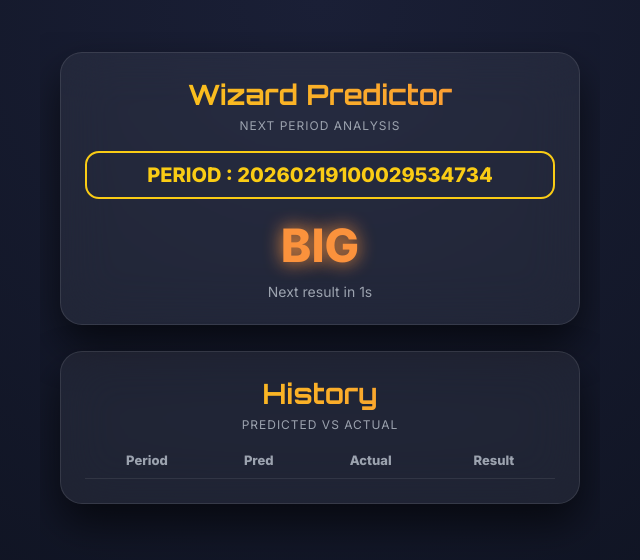
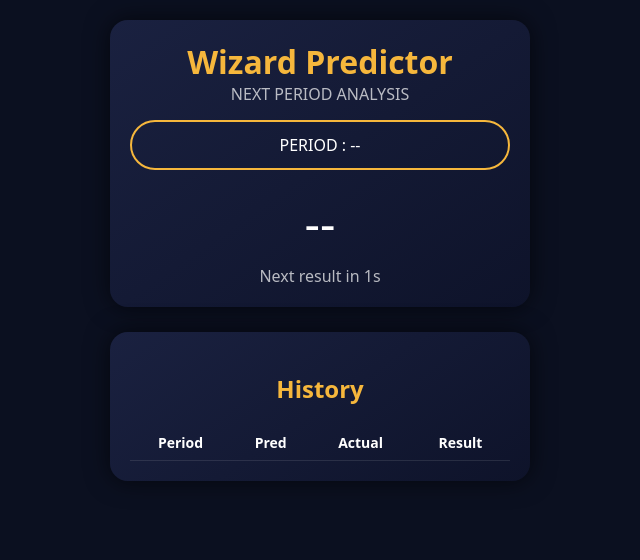
Before and after one commit to ngopichandu407-creator/wizard-predictor, a plain HTML site: page index.html in a window 1280 px wide. Shown: the whole page, without its empty margins (320-960 px from the left). Drawn offline with Linux system fonts and the light colour scheme; no server answers.

Commit message:
Update index.html

```diff
--- a/index.html
+++ b/index.html
@@ -2,138 +2,90 @@
 <html lang="en">
 <head>
 <meta charset="UTF-8">
+<title>Wizard Predictor PRO</title>
 <meta name="viewport" content="width=device-width, initial-scale=1.0">
-<title>Wizard Predictor PRO</title>
-
-<link href="https://fonts.googleapis.com/css2?family=Orbitron:wght@700&family=Inter:wght@400;600;800&display=swap" rel="stylesheet">
 
 <style>
-:root{
-  --bg:#0b0f1a;
-  --glass:rgba(255,255,255,0.06);
-  --gold:#facc15;
-  --green:#22c55e;
-  --red:#ef4444;
-  --blue:#38bdf8;
-  --text:#e5e7eb;
-  --muted:#9ca3af;
+body{
+  margin:0;
+  background:#0b1020;
+  font-family:system-ui,Arial;
+  color:#fff;
 }
-*{box-sizing:border-box}
-html,body{
-  margin:0;height:100%;
-  font-family:Inter,sans-serif;
-  background:radial-gradient(circle at top,#1a1f36,#0b0f1a);
-  color:var(--text);
+.container{
+  max-width:420px;
+  margin:auto;
+  padding:20px;
 }
-body{
-  display:flex;
-  justify-content:center;
-  align-items:center;
-  overflow:hidden;
+.card{
+  background:linear-gradient(145deg,#1a2140,#0e132a);
+  border-radius:18px;
+  padding:20px;
+  box-shadow:0 0 25px rgba(0,0,0,.6);
 }
-.side{
-  position:fixed;top:0;bottom:0;width:180px;
-  backdrop-filter:blur(25px);
-  background:rgba(255,255,255,0.05);
+h1{
+  text-align:center;
+  color:#f6b73c;
+  margin:0;
 }
-.side.left{left:0}
-.side.right{right:0}
+.sub{
+  text-align:center;
+  opacity:.7;
+  margin-bottom:15px;
+}
+.period{
+  border:2px solid #f6b73c;
+  padding:12px;
+  border-radius:30px;
+  text-align:center;
+  margin-bottom:20px;
+}
+.pred{
+  font-size:48px;
+  text-align:center;
+  margin:10px 0;
+}
+.BIG{color:#ff5252;}
+.SMALL{color:#4fc3ff;}
 
-.app{
-  z-index:1;
-  width:100%;
-  max-width:560px;
-  height:92%;
-  display:flex;
-  flex-direction:column;
-  gap:26px;
-  padding:20px;
-  overflow-y:auto;
+.timer{
+  text-align:center;
+  opacity:.7;
 }
 
-.card{
-  background:var(--glass);
-  backdrop-filter:blur(25px);
-  border-radius:22px;
-  padding:24px;
-  box-shadow:0 20px 40px rgba(0,0,0,.6);
-  border:1px solid rgba(255,255,255,0.1);
-  text-align:center;
+.history{
+  margin-top:25px;
 }
-
-.logo{
-  font-family:Orbitron,sans-serif;
-  font-size:28px;
-  background:linear-gradient(90deg,#facc15,#fb923c);
-  -webkit-background-clip:text;
-  -webkit-text-fill-color:transparent;
-}
-
-.sub{
-  font-size:12px;
-  letter-spacing:1px;
-  color:var(--muted);
-  margin-top:6px;
-}
-
-.period{
-  margin-top:18px;
-  font-size:20px;
-  font-weight:800;
-  border:2px solid var(--gold);
-  border-radius:14px;
-  padding:10px;
-  color:var(--gold);
-  white-space:nowrap;
-}
-
-.pred{
-  margin-top:18px;
-  font-size:46px;
-  font-weight:900;
-}
-.BIG{color:#fb923c;text-shadow:0 0 18px #fb923c}
-.SMALL{color:var(--blue);text-shadow:0 0 18px var(--blue)}
-
-.timer{
-  margin-top:10px;
-  font-size:14px;
-  color:var(--muted);
-}
-
 table{
   width:100%;
   border-collapse:collapse;
-  margin-top:10px;
-  font-size:13px;
+  font-size:14px;
 }
 th,td{
-  padding:10px;
-  border-bottom:1px solid rgba(255,255,255,0.08);
+  padding:8px;
+  text-align:center;
+  border-bottom:1px solid rgba(255,255,255,.1);
 }
-th{color:var(--muted)}
-.win{color:var(--green);font-weight:800}
-.loss{color:var(--red);font-weight:800}
+.win{color:#4caf50;}
+.loss{color:#ff5252;}
 </style>
 </head>
 
 <body>
-<div class="side left"></div>
-<div class="side right"></div>
+<div class="container">
+  <div class="card">
+    <h1>Wizard Predictor</h1>
+    <div class="sub">NEXT PERIOD ANALYSIS</div>
 
-<div class="app">
+    <div class="period" id="period">PERIOD : --</div>
 
-<div class="card">
-  <div class="logo">Wizard Predictor</div>
-  <div class="sub">NEXT PERIOD ANALYSIS</div>
-  <div class="period" id="period">Loading…</div>
-  <div class="pred" id="prediction">WAIT</div>
-  <div class="timer">Next result in <span id="sec">60</span>s</div>
+    <div class="pred" id="prediction">--</div>
+
+    <div class="timer">Next result in <span id="sec">--</span>s</div>
   </div>
 
-<div class="card">
-  <div class="logo">History</div>
-  <div class="sub">PREDICTED VS ACTUAL</div>
+  <div class="card history">
+    <h2 style="text-align:center;color:#f6b73c">History</h2>
     <table>
       <thead>
         <tr>
@@ -146,117 +98,128 @@ th{color:var(--muted)}
       <tbody id="history"></tbody>
     </table>
   </div>
-
 </div>
 
 <script>
+/* ================= CONFIG ================= */
 const API="https://draw.ar-lottery01.com/WinGo/WinGo_1M/GetHistoryIssuePage.json";
 
-let predictedFor=null;
-let currentPrediction=null;
-let historyDone=new Set();
-let memory=[];
+/* ================= MEMORY ================= */
+let mem=[];
+let predictedIssue=null;
+let predictedValue=null;
+let done=new Set();
 
-/* ---------- TIME ---------- */
-function utcMinutes(){return Math.floor(Date.now()/60000);}
-function nextPeriod(){
-  const d=new Date();
-  return `${d.getUTCFullYear()}${String(d.getUTCMonth()+1).padStart(2,'0')}${String(d.getUTCDate()).padStart(2,'0')}1000${10001+utcMinutes()+1}`;
-}
+/* ================= 25+ LOGIC ENGINE ================= */
+function calculate(){
+  let s=0,m=mem;
 
-/* ---------- 25+ LOGIC ENGINE ---------- */
-function calculate(){
-  let s=0;
-  const m=memory;
+  // 1-2 momentum
+  if(m.at(-1)==="BIG") s++;
+  if(m.at(-1)==="SMALL") s--;
 
-  // 1–4 momentum
-  if(m.slice(-1)[0]==="BIG") s++;
-  if(m.slice(-1)[0]==="SMALL") s--;
+  // 3-4 double streak
   if(m.slice(-2).every(v=>v==="BIG")) s+=2;
   if(m.slice(-2).every(v=>v==="SMALL")) s-=2;
 
-  // 5–8 reversal / flip
-  if(m.slice(-2).join()==="BIG,SMALL") s++;
-  if(m.slice(-2).join()==="SMALL,BIG") s--;
-  if(m.slice(-3).join()==="BIG,SMALL,BIG") s+=2;
-  if(m.slice(-3).join()==="SMALL,BIG,SMALL") s-=2;
+  // 5-6 triple pattern
+  if(m.slice(-3).join()==="BIG,SMALL,BIG") s++;
+  if(m.slice(-3).join()==="SMALL,BIG,SMALL") s--;
 
-  // 9–12 zigzag / BBSS
+  // 7-8 reversal
   if(m.slice(-4).join()==="BIG,BIG,SMALL,SMALL") s--;
   if(m.slice(-4).join()==="SMALL,SMALL,BIG,BIG") s++;
-  if(m.slice(-4).join()==="BIG,SMALL,SMALL,BIG") s++;
-  if(m.slice(-4).join()==="SMALL,BIG,BIG,SMALL") s--;
 
-  // 13–16 entropy & digit bias
-  const e=utcMinutes()%10;
-  if(e>5) s++;
-  if(e<5) s--;
-  if(e===0||e===5) s+=2;
-  if(e===9||e===1) s-=2;
+  // 9 zigzag
+  if(m.slice(-5).join()==="BIG,SMALL,BIG,SMALL,BIG") s++;
+  if(m.slice(-5).join()==="SMALL,BIG,SMALL,BIG,SMALL") s--;
 
-  // 17–20 fibo rhythm
+  // 10-11 dominance
+  if(m.slice(-6).filter(v=>v==="BIG").length>=5) s--;
+  if(m.slice(-6).filter(v=>v==="SMALL").length>=5) s++;
+
+  // 12-13 fibonacci depth
   if(m.length%5===0) s++;
   if(m.length%8===0) s--;
-  if(m.length%13===0) s++;
-  if(m.length%21===0) s--;
 
-  // 21–23 psychology pressure
-  if(m.slice(-5).filter(v=>v==="BIG").length>=4) s--;
-  if(m.slice(-5).filter(v=>v==="SMALL").length>=4) s++;
-  if(m.slice(-6).every(v=>v===m[0])) s*=-1;
+  // 14-15 psychology flip
+  if(m.at(-1)!==m.at(-2)) s++;
+  if(m.at(-1)===m.at(-2)) s--;
 
-  // 24–26 trend break
-  if(m.slice(-7).every(v=>v==="BIG")) s=-3;
-  if(m.slice(-7).every(v=>v==="SMALL")) s=3;
-  if(Math.abs(s)>=6) s=Math.sign(s)*4;
+  // 16-17 volatility
+  if(new Set(m.slice(-5)).size===1) s-=2;
+  if(new Set(m.slice(-5)).size>2) s+=1;
 
-  const r=s>=0?"BIG":"SMALL";
-  memory.push(r);
-  if(memory.length>30) memory.shift();
+  // 18-19 BBSS logic
+  if(m.slice(-4).join()==="BIG,BIG,SMALL,SMALL") s--;
+  if(m.slice(-4).join()==="SMALL,SMALL,BIG,BIG") s++;
+
+  // 20-21 time bias
+  let t=new Date().getUTCSeconds();
+  if(t>30) s++;
+  if(t<30) s--;
+
+  // 22 history pressure
+  if(m.length>15 && m.slice(-10).filter(v=>v==="BIG").length>6) s--;
+  if(m.length>15 && m.slice(-10).filter(v=>v==="SMALL").length>6) s++;
+
+  // 23-24 balance restore
+  if(m.filter(v=>v==="BIG").length>m.filter(v=>v==="SMALL").length+5) s--;
+  if(m.filter(v=>v==="SMALL").length>m.filter(v=>v==="BIG").length+5) s++;
+
+  // 25 randomness dampener
+  if(Math.random()>0.7) s*=-1;
+
+  let r=s>=0?"BIG":"SMALL";
+  mem.push(r);
+  if(mem.length>40) mem.shift();
   return r;
 }
 
-/* ---------- UPDATE ---------- */
-function updatePrediction(){
-  const p=nextPeriod();
-  if(predictedFor!==p){
-    predictedFor=p;
-    currentPrediction=calculate();
-    document.getElementById("period").textContent="PERIOD : "+p;
-    const el=document.getElementById("prediction");
-    el.textContent=currentPrediction;
-    el.className="pred "+currentPrediction;
-  }
+/* ================= API SYNC ================= */
+async function sync(){
+  try{
+    const res=await fetch(API);
+    const js=await res.json();
+    const d=js.data.list[0];
+
+    const issue=d.issueNumber;
+    const actual=Number(d.number)>=5?"BIG":"SMALL";
+
+    // Add history
+    if(predictedIssue===issue && !done.has(issue)){
+      done.add(issue);
+      const win=actual===predictedValue;
+      const tr=document.createElement("tr");
+      tr.innerHTML=`
+        <td>${issue}</td>
+        <td>${predictedValue}</td>
+        <td>${actual}</td>
+        <td class="${win?'win':'loss'}">${win?'WIN':'LOSS'}</td>`;
+      document.getElementById("history").prepend(tr);
     }
 
-/* ---------- RESULT ---------- */
-async function checkResult(){
-  try{
-    const r=await fetch(API);
-    const j=await r.json();
-    const d=j.data.list[0];
-    const actual=Number(d.number)>=5?"BIG":"SMALL";
-
-    if(d.issueNumber===predictedFor && !historyDone.has(d.issueNumber)){
-      historyDone.add(d.issueNumber);
-      const win=actual===currentPrediction;
-      const tr=document.createElement("tr");
-      tr.innerHTML=`<td>${d.issueNumber}</td><td>${currentPrediction}</td><td>${actual}</td><td class="${win?'win':'loss'}">${win?'WIN':'LOSS'}</td>`;
-      document.getElementById("history").prepend(tr);
+    // Next prediction
+    const next=(BigInt(issue)+1n).toString();
+    if(predictedIssue!==next){
+      predictedIssue=next;
+      predictedValue=calculate();
+      document.getElementById("period").textContent="PERIOD : "+next;
+      const p=document.getElementById("prediction");
+      p.textContent=predictedValue;
+      p.className="pred "+predictedValue;
     }
   }catch(e){}
 }
 
-/* ---------- TIMER ---------- */
-function timer(){
-  const s=60-new Date().getUTCSeconds();
-  document.getElementById("sec").textContent=s;
-  if(s===60) updatePrediction();
-}
+/* ================= TIMER ================= */
+setInterval(()=>{
+  document.getElementById("sec").textContent=
+    60-new Date().getUTCSeconds();
+},1000);
 
-updatePrediction();
-setInterval(timer,1000);
-setInterval(checkResult,3000);
+sync();
+setInterval(sync,3000);
 </script>
 </body>
 </html>
```
Lines whose indentation alone changed are shown as unchanged.
